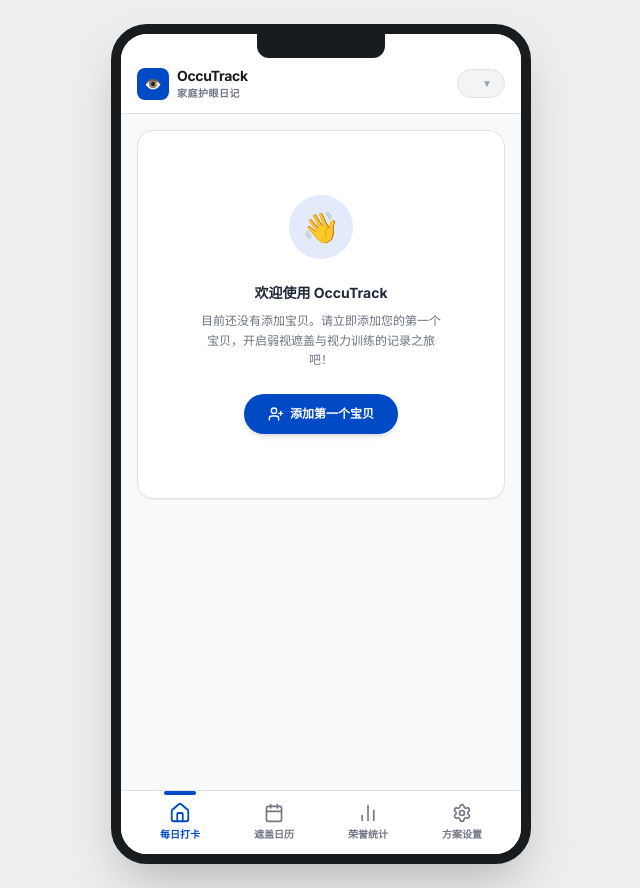
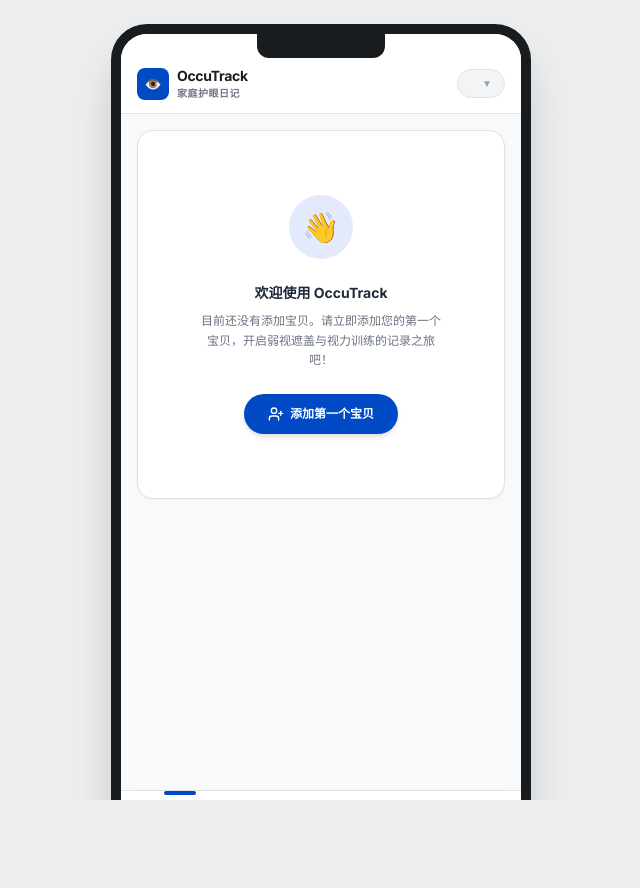
Before and after one commit to 318182456/occutrack, a React (Vite) app: page / in a window 1280 px wide. Shown: the whole page, without its empty margins (319-959 px from the left). After the commit the page ends 800 px from the top, so only its background shows below. Built offline with nearby package versions, Linux system fonts and the light colour scheme.

Commit message:
fix(layout): 优化 html 和 body 的高度为 100% 以解决移动端底栏截断问题

```diff
--- a/src/components/MobileContainer.tsx
+++ b/src/components/MobileContainer.tsx
@@ -34,9 +34,9 @@
   ];
 
   return (
-    <div className="min-h-[100dvh] sm:min-h-screen bg-[#eceef0] flex flex-col sm:items-center sm:justify-center p-0 sm:p-6 font-sans">
+    <div className="w-full h-full bg-[#eceef0] flex flex-col sm:items-center sm:justify-center p-0 sm:p-6 font-sans overflow-hidden">
       {/* Smartphone Mockup Wrapping (Enabled on sm: breakpoints, full-viewport on mobile) */}
-      <div className="w-full h-[100dvh] sm:h-[840px] sm:max-w-[420px] bg-[#f7f9fb] sm:rounded-[36px] sm:shadow-2xl border-0 sm:border-[10px] border-[#191c1e] flex flex-col overflow-hidden relative">
+      <div className="w-full h-full sm:h-[840px] sm:max-w-[420px] bg-[#f7f9fb] sm:rounded-[36px] sm:shadow-2xl border-0 sm:border-[10px] border-[#191c1e] flex flex-col overflow-hidden relative">
 
         {/* Cute Top Speaker Notch for Smartphone Mockup */}
         <div className="hidden sm:block absolute top-0 left-1/2 -translate-x-1/2 w-32 h-6 bg-[#191c1e] rounded-b-xl z-50"></div>
--- a/src/index.css
+++ b/src/index.css
@@ -4,3 +4,11 @@
 @theme {
   --font-sans: "Inter", ui-sans-serif, system-ui, sans-serif;
 }
+
+html, body, #root {
+  height: 100%;
+  margin: 0;
+  padding: 0;
+  overflow: hidden;
+  background-color: #eceef0;
+}
```
